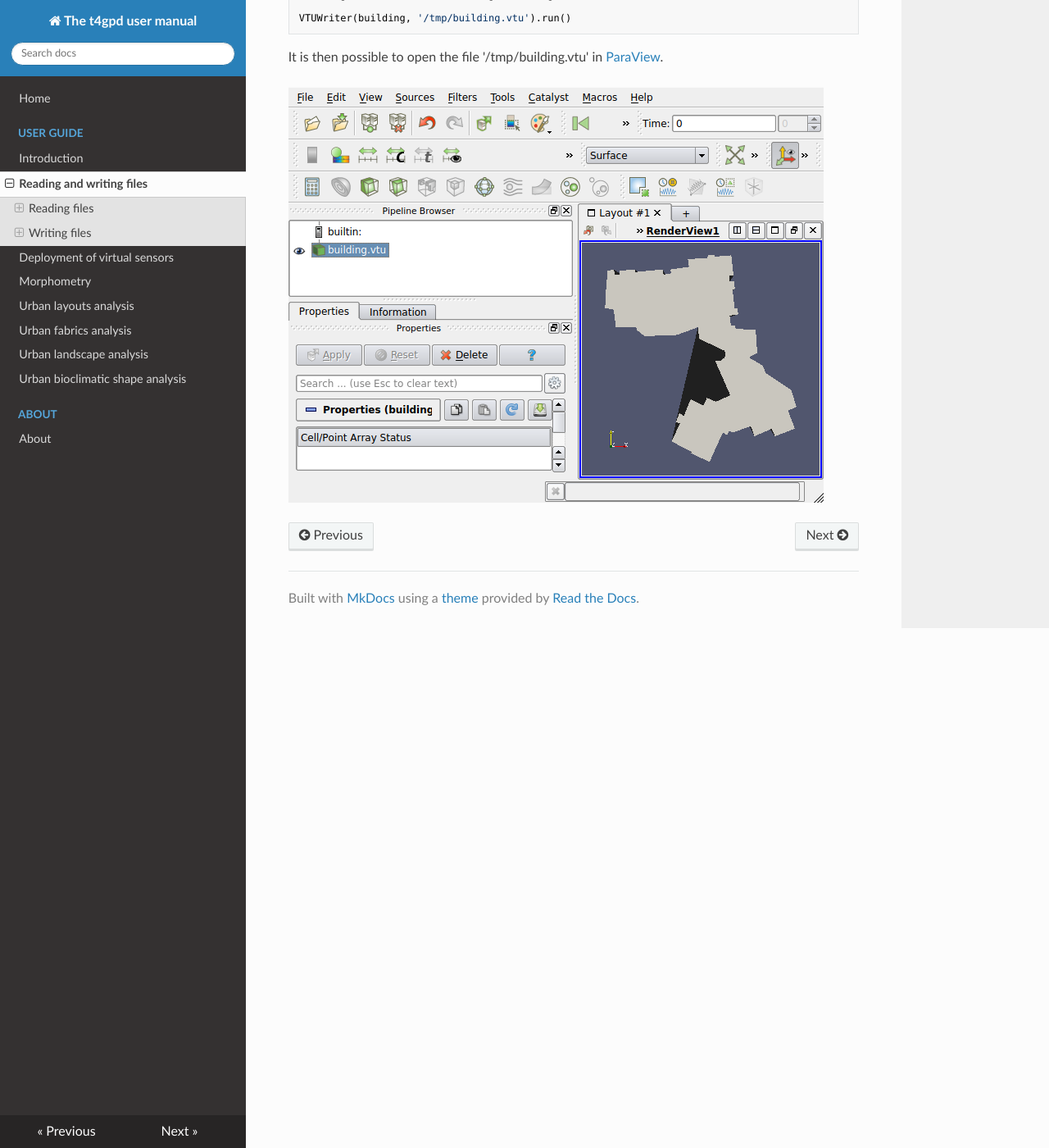
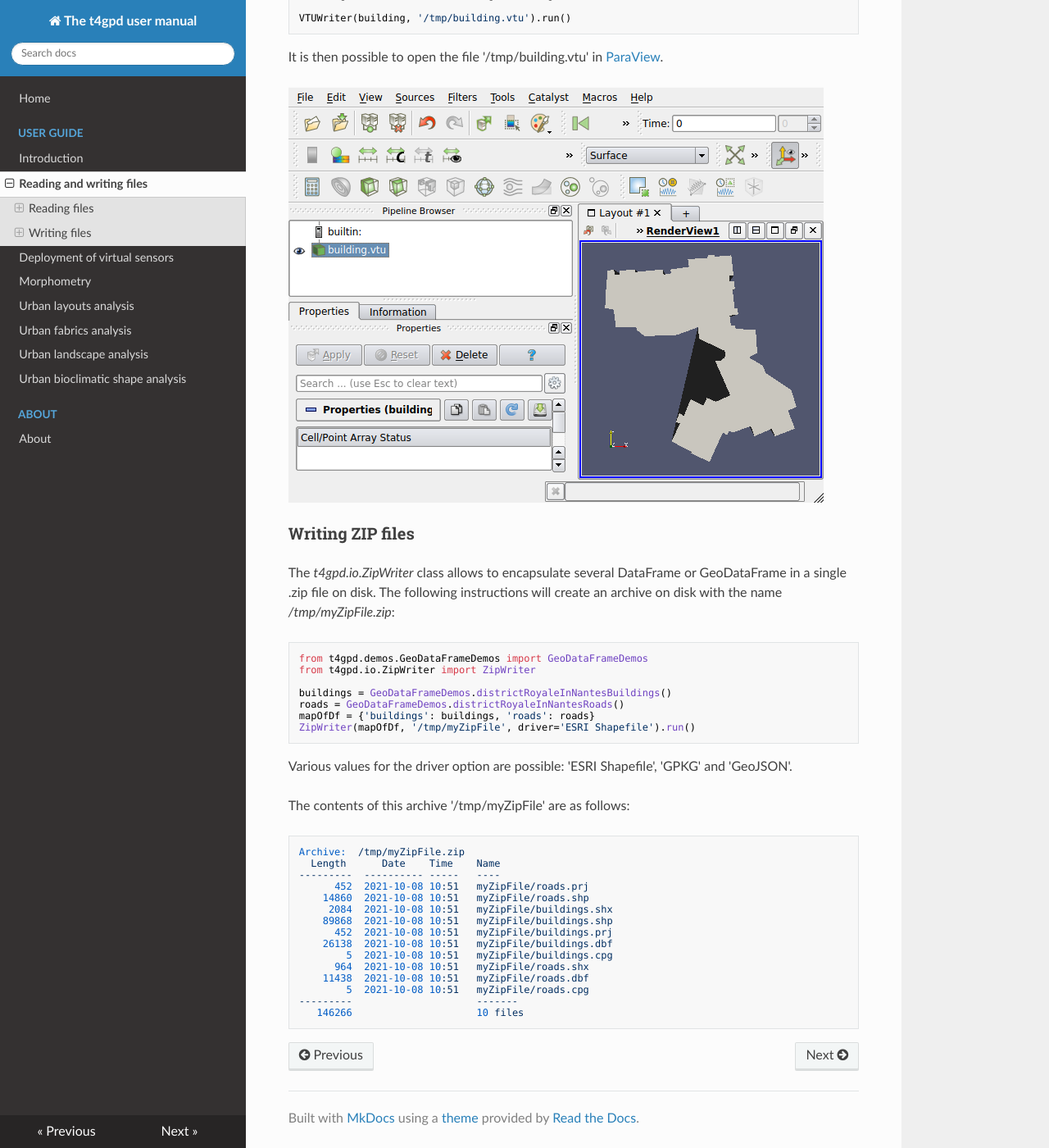
Before and after one commit to thomas-leduc/t4gpd-docs, an MkDocs documentation site: the page built from docs/io.md, in a window 1280 px wide and 1400 px high, scrolled down 4816 px. Shown: the whole window at 82% size. Built offline with MkDocs 1.6.1, drawn with Linux system fonts in a browser that asks for light colours; nearby versions of some CDN libraries.

Commit message:
Update io.md (adding new section entitled: "Writing ZIP files")

````diff
--- a/docs/io.md
+++ b/docs/io.md
@@ -158,3 +158,36 @@ VTUWriter(building, '/tmp/building.vtu').run()
 It is then possible to open the file '/tmp/building.vtu' in [ParaView](https://www.paraview.org/).
 
 ![ParaView](img/paraview.png)
+
+### Writing ZIP files
+
+The *t4gpd.io.ZipWriter* class allows to encapsulate several DataFrame or GeoDataFrame in a single .zip file on disk. The following instructions will create an archive on disk with the name */tmp/myZipFile.zip*:
+```
+from t4gpd.demos.GeoDataFrameDemos import GeoDataFrameDemos
+from t4gpd.io.ZipWriter import ZipWriter
+
+buildings = GeoDataFrameDemos.districtRoyaleInNantesBuildings()
+roads = GeoDataFrameDemos.districtRoyaleInNantesRoads()
+mapOfDf = {'buildings': buildings, 'roads': roads}
+ZipWriter(mapOfDf, '/tmp/myZipFile', driver='ESRI Shapefile').run()
+```
+Various values for the driver option are possible: 'ESRI Shapefile', 'GPKG' and 'GeoJSON'.
+
+The contents of this archive '/tmp/myZipFile' are as follows:
+```
+Archive:  /tmp/myZipFile.zip
+  Length      Date    Time    Name
+---------  ---------- -----   ----
+      452  2021-10-08 10:51   myZipFile/roads.prj
+    14860  2021-10-08 10:51   myZipFile/roads.shp
+     2084  2021-10-08 10:51   myZipFile/buildings.shx
+    89868  2021-10-08 10:51   myZipFile/buildings.shp
+      452  2021-10-08 10:51   myZipFile/buildings.prj
+    26138  2021-10-08 10:51   myZipFile/buildings.dbf
+        5  2021-10-08 10:51   myZipFile/buildings.cpg
+      964  2021-10-08 10:51   myZipFile/roads.shx
+    11438  2021-10-08 10:51   myZipFile/roads.dbf
+        5  2021-10-08 10:51   myZipFile/roads.cpg
+---------                     -------
+   146266                     10 files
+```
````
